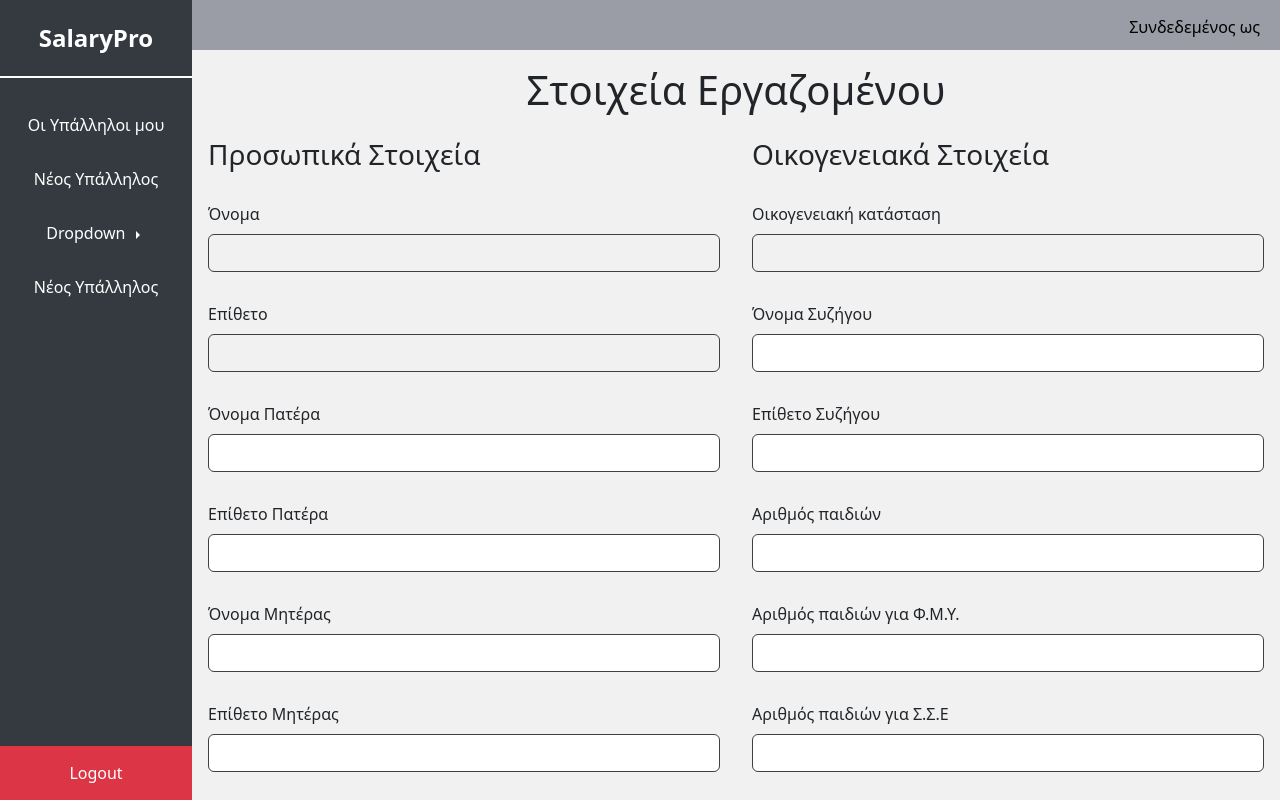
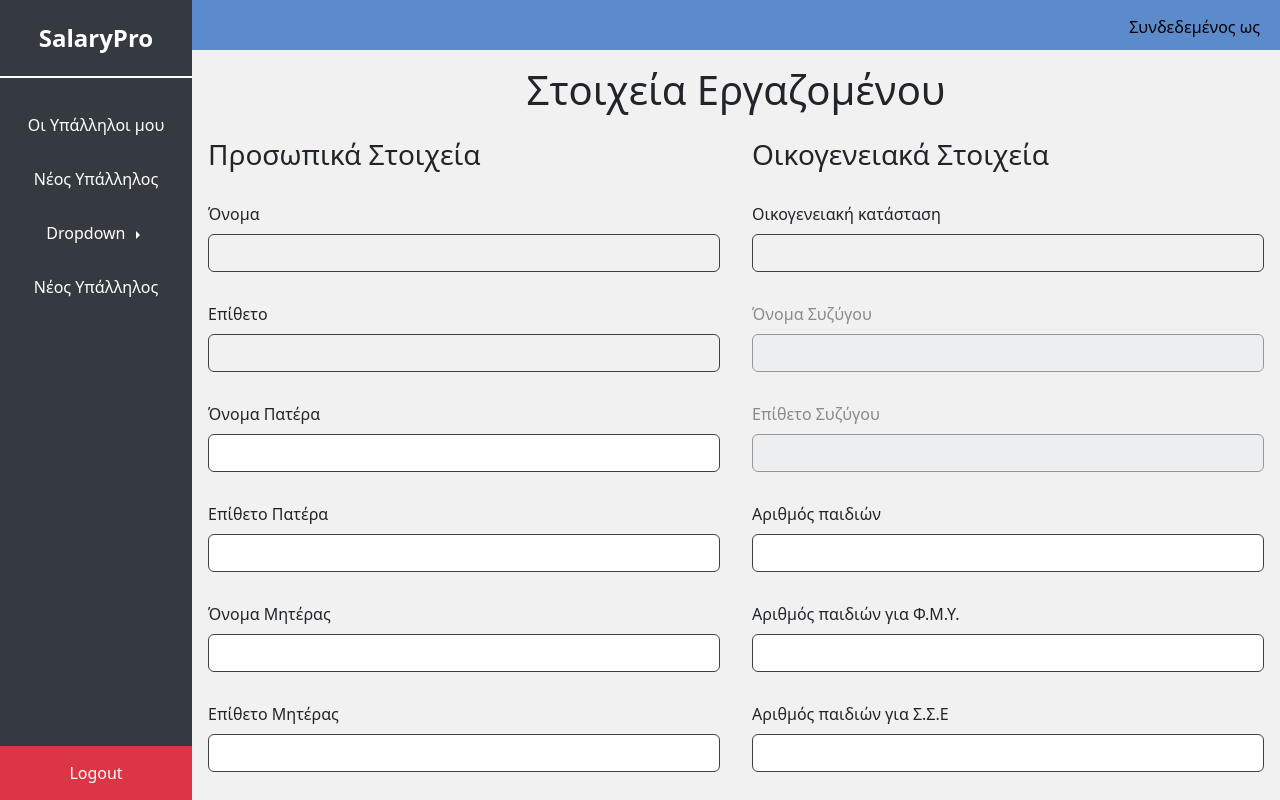
Before and after one commit to Retsos/SalaryPro-Project, a React (Vite) app: page /Employee in a window 1280 px wide. Built offline with nearby package versions, Linux system fonts and the light colour scheme.

Commit message:
Allages gia to an einai pantremenos

```diff
--- a/src/Components/Pages/Employee.css
+++ b/src/Components/Pages/Employee.css
@@ -2,6 +2,7 @@
   flex-grow: 1;
   padding: 20px;
   overflow-y: auto;
+  cursor: default;
 }
 
 .mb-3 input[type="number"]::-webkit-outer-spin-button,
@@ -41,3 +42,8 @@ input[type="date"] {
 .form-control:focus, .form-select:focus {
   outline: none;
 }
+.disabled-field {
+  pointer-events: none;
+  opacity: 0.5;
+  cursor: none;
+}
--- a/src/Components/Pages/Employee.jsx
+++ b/src/Components/Pages/Employee.jsx
@@ -10,6 +10,10 @@ export default function Employee() {
     const [name, setName] = useState("");
     const [epitheto, setEpitheto] = useState("");
     const [code, setCode] = useState("");
+    const [isMarried, setIsMarried] = useState(false);
+    const [OnomaSizigoy, setOnomaSizigoy] = useState("");
+    const [EpithetoSizigoy, setEpithetoSizigoy] = useState("");
+
     const ref =useRef(null);
 
     function handleAddYpallilos() {
@@ -32,6 +36,21 @@ export default function Employee() {
     function handleCodeChange(event) {
         setCode(event.target.value);
     }
+    function handleOnomaSizigoyChange(event) {
+        setOnomaSizigoy(event.target.value);
+    }
+    function handleEpithetoSizigoyChange(event) {
+        setEpithetoSizigoy(event.target.value);
+    }
+    function handleMarriedChange(event) {
+        setIsMarried(event.target.value === 'Έγγαμος');
+        if(isMarried!="Έγγαμος"){
+            setEpithetoSizigoy("");
+            setOnomaSizigoy("");
+        }
+    }
+    const getDisabledClass = (isEnabled) => (isEnabled ? '' : 'disabled-field');
+
 
     function handleSubmit(event) {
         event.preventDefault();
@@ -122,19 +141,19 @@ export default function Employee() {
                                 <h3>Οικογενειακά Στοιχεία</h3>
                                 <div className="mb-3">
                                     <label htmlFor="formEmployeeFAMILY" className="form-label">Οικογενειακή κατάσταση</label>
-                                    <select className="form-select" id="formEmployeeFAMILY">
+                                    <select className="form-select" id="formEmployeeFAMILY" value={isMarried} onChange={handleMarriedChange}>
                                         <option value=""></option>
                                         <option value="Έγγαμος">Έγγαμος</option>
                                         <option value="Άγαμος">Άγαμος</option>
                                     </select>
                                 </div>
-                                <div className="mb-3">
-                                    <label htmlFor="formEmployeeHUSBANDNAME" className="form-label">Όνομα Συζήγου</label>
-                                    <input type="text" className="form-control" id="formEmployeeHUSBANDNAME" placeholder="" />
+                                <div className={`mb-3 ${getDisabledClass(isMarried)}`}>
+                                    <label htmlFor="formEmployeeHUSBANDNAME" className="form-label">Όνομα Συζύγου</label>
+                                    <input type="text" className="form-control" id="formEmployeeHUSBANDNAME" value={OnomaSizigoy} onChange={handleOnomaSizigoyChange} placeholder="" disabled={!isMarried} required={isMarried}/>
                                 </div>
-                                <div className="mb-3">
-                                    <label htmlFor="formEmployeeHusbandSurname" className="form-label">Επίθετο Συζήγου</label>
-                                    <input type="text" className="form-control" id="formEmployeeHusbandSurname" placeholder="" />
+                                <div className={`mb-3 ${getDisabledClass(isMarried)}`}>
+                                    <label htmlFor="formEmployeeHusbandSurname" className="form-label">Επίθετο Συζύγου</label>
+                                    <input type="text" className="form-control" id="formEmployeeHusbandSurname" value={EpithetoSizigoy} onChange={handleEpithetoSizigoyChange} placeholder="" disabled={!isMarried} required={isMarried}/>
                                 </div>
                                 <div className="mb-3">
                                     <label htmlFor="formEmployeeChild" className="form-label">Αριθμός παιδιών</label>
--- a/src/Components/Pages/Employers.css
+++ b/src/Components/Pages/Employers.css
@@ -3,3 +3,6 @@
     padding: 20px;
     overflow-y: auto;
   }
+  .custome-table{
+    margin-top: 10%;
+  }
--- a/src/Components/Pages/Employers.jsx
+++ b/src/Components/Pages/Employers.jsx
@@ -22,7 +22,8 @@ export default function Employers() {
     return (
         <>
             <div className="content">
-                <table className="table">
+
+                <table className="table custome-table">
                     <thead>
                         <tr>
                             <th scope="col">#</th>
@@ -30,7 +31,8 @@ export default function Employers() {
                             <th scope="col">Όνομα</th>
                             <th scope="col">Επίθετο</th>
                             <th scope="col">Διαγραφές</th>
-                        </tr>
+                            <th scope="col">Επεξεργασία</th>
+                       </tr>
                     </thead>
                     <tbody>
                         {Ypalliloi.map((ypallilos, index) => (
@@ -48,6 +50,15 @@ export default function Employers() {
                                         Διαγραφή
                                     </button>
                                 </td>
+                                <td>
+                                    <button
+                                        type="button"
+                                        className="btn btn-outline-secondary"
+                                        onClick={() => handleDeleteClick(index)}
+                                    >
+                                        Αλλαγή Στοιχείων
+                                    </button>
+                                </td>
                             </tr>
                         ))}
                     </tbody>
--- a/src/Components/Pages/MainPage.css
+++ b/src/Components/Pages/MainPage.css
@@ -10,7 +10,7 @@
     width: calc(100% - 15%);
     padding: 15px;
     height: 50px;
-    background-color: hsl(229, 6%, 63%);
+    background-color: hsl(215, 52%, 58%);
     color: #000;
     position: fixed;
     top: 0;
```
